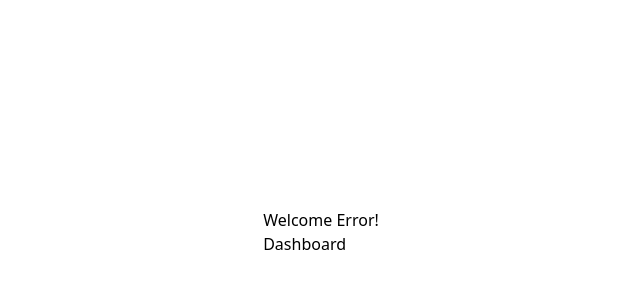
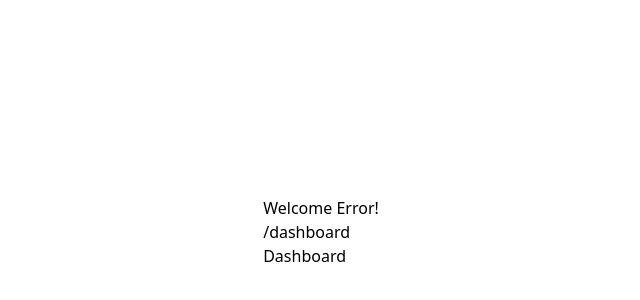
Before and after one commit to not-byte/hoop-lite, a Nuxt app: page /dashboard in a window 1280 px wide. Shown: the part 168-468 px from the top of the page, without its empty margins (319-959 px from the left). Built offline with nearby package versions, Linux system fonts and the light colour scheme.

Commit message:
feat(app): multi-tenant structure with tenancy identifier (string)

```diff
--- a/app.vue
+++ b/app.vue
@@ -1,4 +1,4 @@
-<script setup lang="ts">
+<script setup async lang="ts">
 useLoadingIndicator().start();
 </script>
 
--- a/pages/[tenancy]/index.vue
+++ b/pages/[tenancy]/index.vue
@@ -1,5 +1,6 @@
 <script setup lang="ts">
 const route = useRoute();
+const url = useRequestURL();
 const names = {
   knury: "Knury Knurów",
 };
@@ -8,6 +9,7 @@ const names = {
 <template>
   <section class="w-screen h-screen grid place-content-center">
     <h1>Welcome {{ names[route.params.tenancy] || "Error" }}!</h1>
+    <p>{{ url.pathname }}</p>
     <NuxtLink :to="`./dashboard`">Dashboard</NuxtLink>
   </section>
 </template>
```
